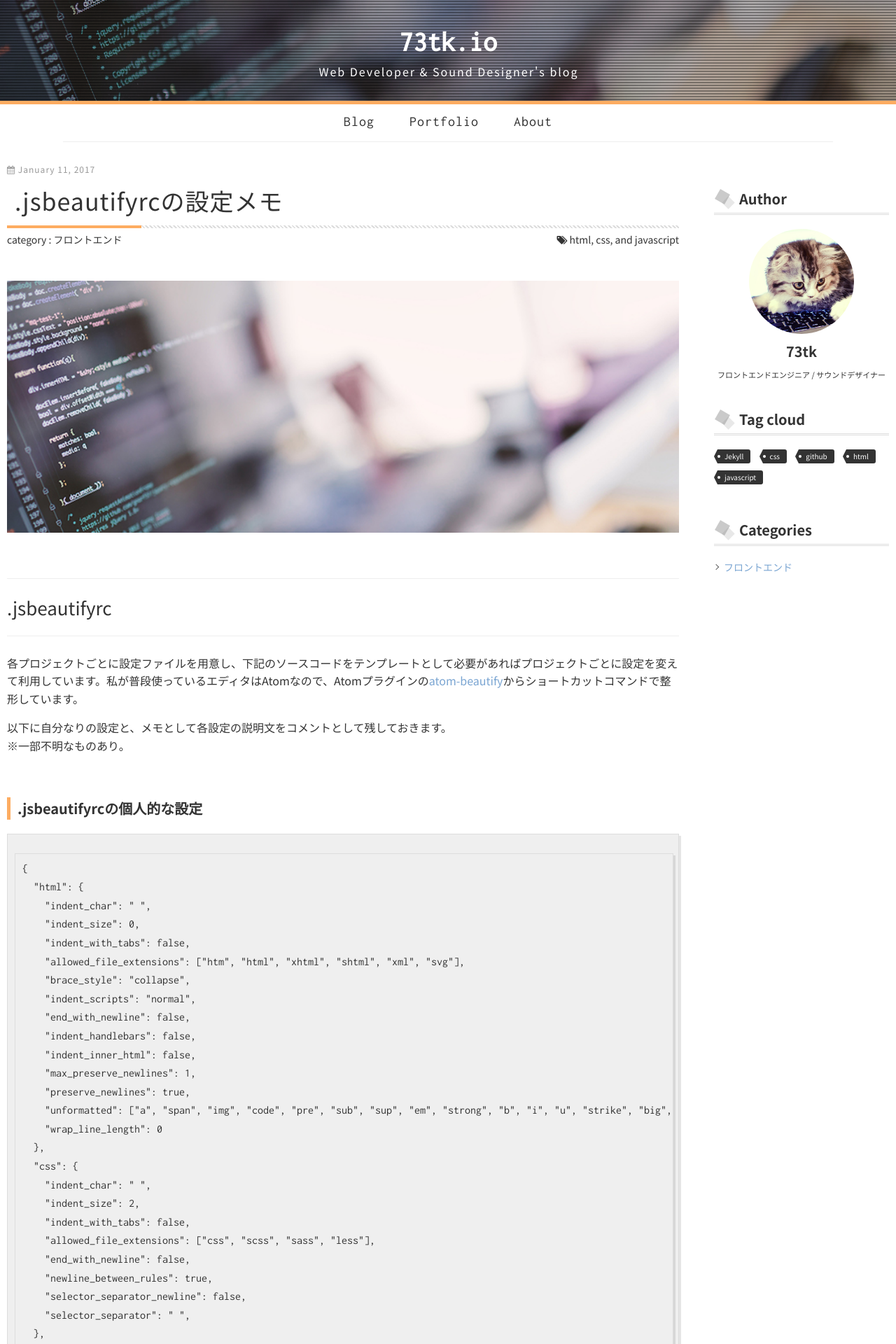
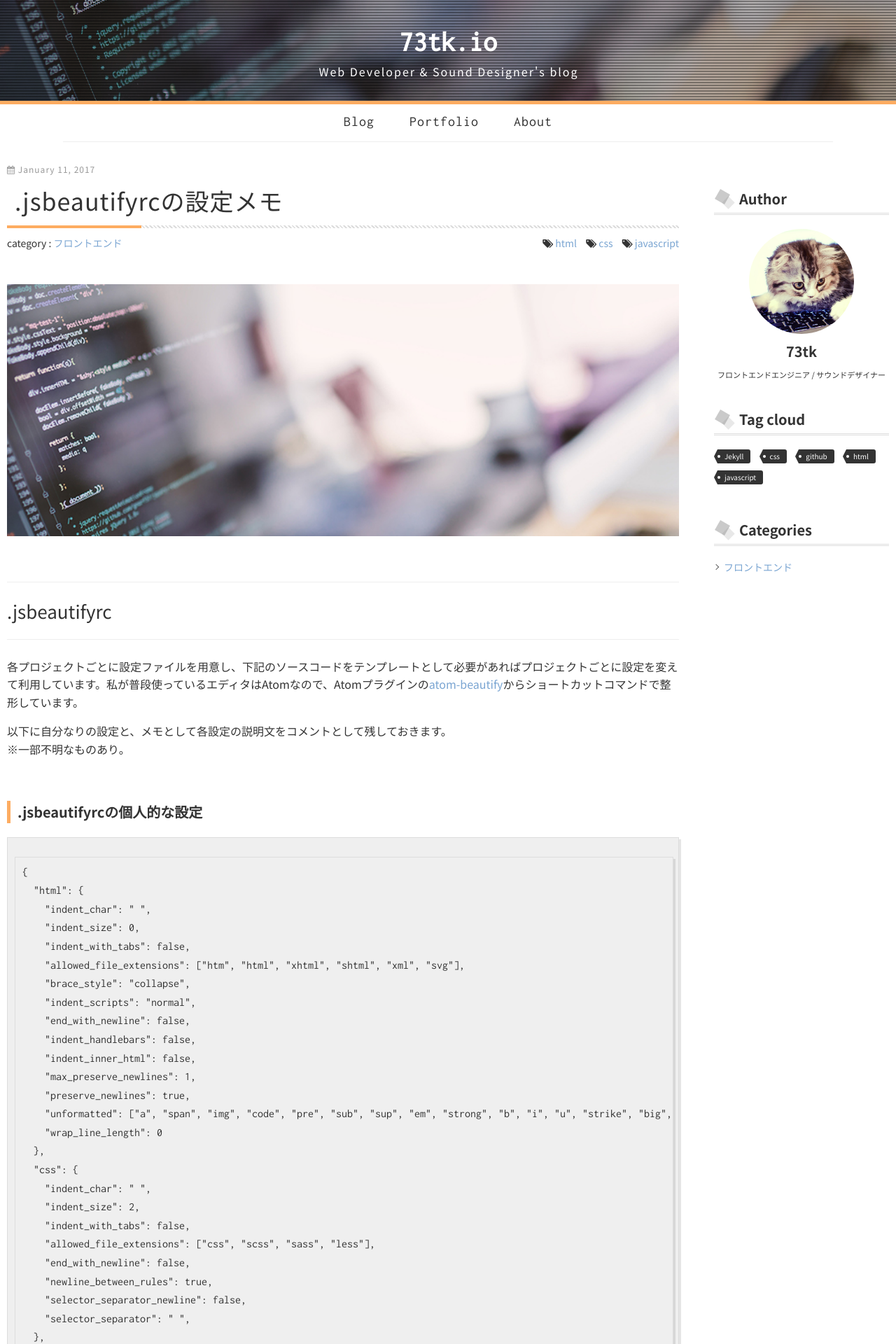
Before and after one commit to 73tk/73tk.github.io, a Jekyll site: the page built from _posts/2017-01-11-jsbeautifyrc.md, in a window 1280 px wide. Shown: the top 1920 px of the page at 70% size. Built offline with Jekyll 4.4.1, drawn with Linux system fonts in a browser that asks for light colours; nearby versions of some CDN libraries.

Commit message:
カテゴリー、タグのリンクを設定

```diff
--- a/_layouts/post.html
+++ b/_layouts/post.html
@@ -10,10 +10,17 @@ layout: default
 <h1 class="hdg-lv1-01">{{ page.title }}</h1>
 <div class="blog-entry-info">
 <div class="categories">
-category : {{ page.categories | array_to_sentence_string }}
+category : <a href="{{ site.baseurl }}/categories#{{ page.categories }}">{{ page.categories | array_to_sentence_string }}</a>
 </div>
 <div class="tags">
-<i class="icon fa fa-tags"></i> {{ page.tags | array_to_sentence_string }}
+<ul>
+{% assign tags = page.tags %}
+{% for tag in tags %}
+<li><i class="icon fa fa-tags"></i> <a href="{{ site.baseurl }}/tags#{{ tag }}">
+{{ tag }}
+</a></li>
+{% endfor %}
+</ul>
 </div>
 <!-- /article-info --></div>
 <!-- /article-header --></div>
--- a/style.scss
+++ b/style.scss
@@ -578,7 +578,7 @@ $lines-to-show : 3;
 .blog-entry-info {
   @extend %clf;
   font-size: 1.4rem;
-  margin-top: 10px;
+  margin-top: 15px;
   .categories {
     float: left;
     width: 40%;
@@ -587,6 +587,10 @@ $lines-to-show : 3;
     float: right;
     width: 40%;
     text-align: right;
+    li {
+      display: inline-block;
+      margin-left: 10px;
+    }
   }
 }
 
```
